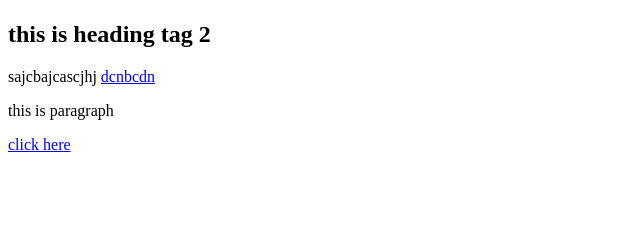
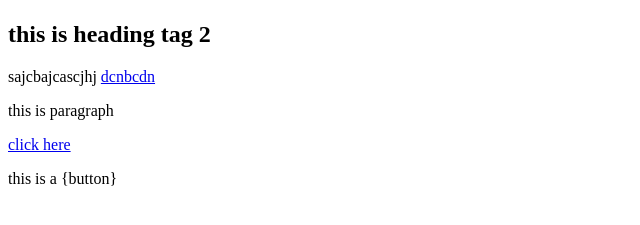
Before and after one commit to Virat2003/rane09, a plain HTML site: page index.html in a window 1280 px wide. Shown: the part 85-310 px from the top of the page, without its empty margins (0-640 px from the left). Drawn offline with Linux system fonts and the light colour scheme.

```diff
--- a/index.html
+++ b/index.html
@@ -7,3 +7,4 @@
 
 <p> this is paragraph </p>
 <a href="www.google.com">click here</a>
+<p> this is a {button}</p>
```
